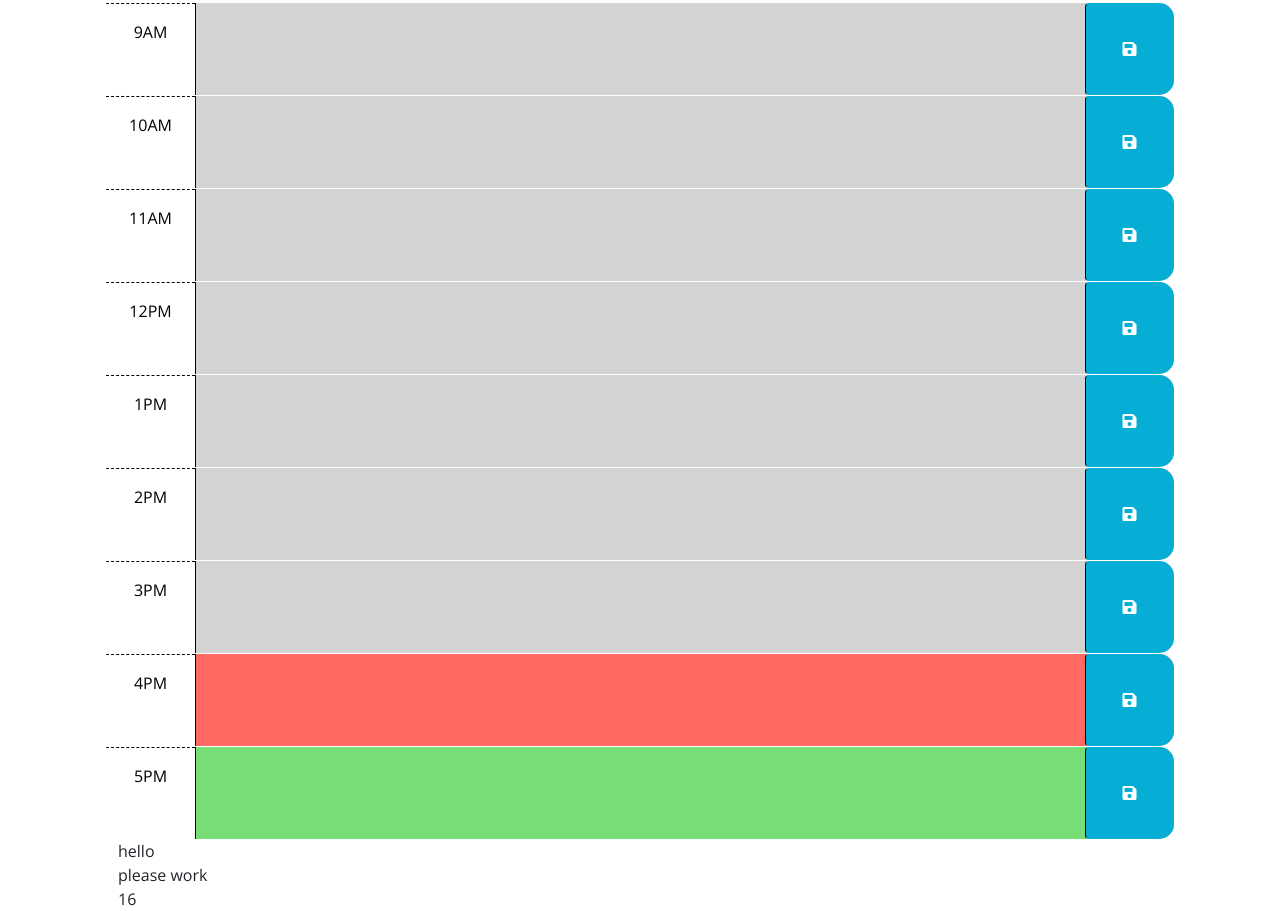
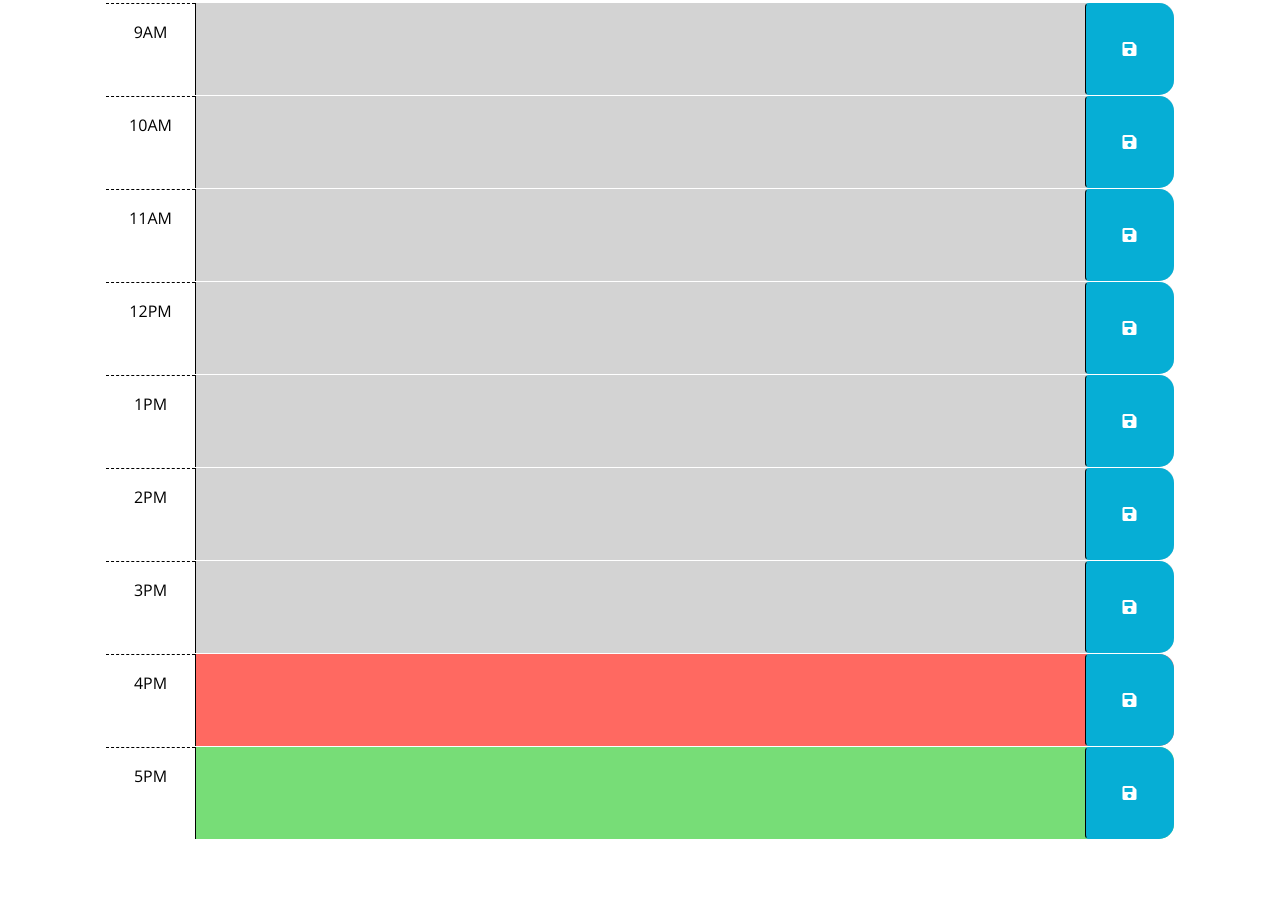
Before and after one commit to digidoor/work-day-scheduler, a plain HTML site: page index.html in a window 1280 px wide. Shown: the part 300-1211 px from the top of the page. After the commit the page ends 1139 px from the top, so only its background shows below. Drawn offline with nearby package versions, Linux system fonts and the light colour scheme.

Commit message:
cleaned up test code, revised comments

```diff
--- a/index.html
+++ b/index.html
@@ -101,10 +101,6 @@
           <i class="fas fa-save" aria-hidden="true"></i>
         </button>
       </div>
-      <!-- DELETE ME LATER -->
-      <div>hello</div>
-      <div id="testDiv"></div>
-      <div id="currentHour"></div>
     </div>
     <script src="https://code.jquery.com/jquery-3.4.1.min.js"></script>
     <script
--- a/script.js
+++ b/script.js
@@ -3,14 +3,8 @@
 // in the html.
 $(function () {
   // TODO: Add a listener for click events on the save button. This code should
-  // use the id in the containing time-block as a key to save the user input in
-  // local storage. HINT: What does `this` reference in the click listener
-  // function? How can DOM traversal be used to get the "hour-x" id of the
-  // time-block containing the button that was clicked? How might the id be
-  // useful when saving the description in local storage?
-  //
   $('.saveBtn').on('click', function ()
-  {
+  {// on the next line we use the class
     var calendarEvent = $(this).siblings('.description').val();
     var hour = $(this).parent().attr('id');
     console.log(hour);
@@ -18,14 +12,10 @@ $(function () {
     console.log(JSON.stringify(calendarEvent));
   });
   // TODO: Add code to apply the past, present, or future class to each time
-  // block by comparing the id to the current hour. HINTS: How can the id
-  // attribute of each time-block be used to conditionally add or remove the
-  // past, present, and future classes? How can Day.js be used to get the
-  // current hour in 24-hour time?
   var now = dayjs().format('HH'); // Perfect! (it's local military time)
   var slots = $('.time-block');
-  console.log(slots);
-  console.log(slots[0]);
+  //console.log(slots);
+  //console.log(slots[0]);
   slots.each( function()
   {
     var timeBlock = parseInt( $(this).attr('id').split('-')[1]);
@@ -37,26 +27,15 @@ $(function () {
     if( timeBlock == now )
       $(this).addClass("present");
 
-    //console.log( timeBlock.split("#").split(".") );
-    //let id = timeBlock.attr('id');
-    //console.log(id);
   });
-  //
-  // TODO: Add code to get any user input that was saved in localStorage and set
-  // the values of the corresponding textarea elements. HINT: How can the id
-  // attribute of each time-block be used to do this?
+
   slots.each( function()
   {
     var activity = localStorage.getItem( $(this).attr('id') ) || "";
     console.log(activity)
     $(this).children("div").siblings("textarea").text( activity );
-  });
+  });// while on the above line we use the element type (<textarea>)
 
   // TODO: Add code to display the current date in the header of the page.
-  //! testing by alan
-
   $('#currentDay').text( dayjs().format('MMMM D, YYYY h:mm A') );
-  $("#currentHour").text(now);
-  $("#testDiv").text("please work");
-  console.log("hello");
 });
```
